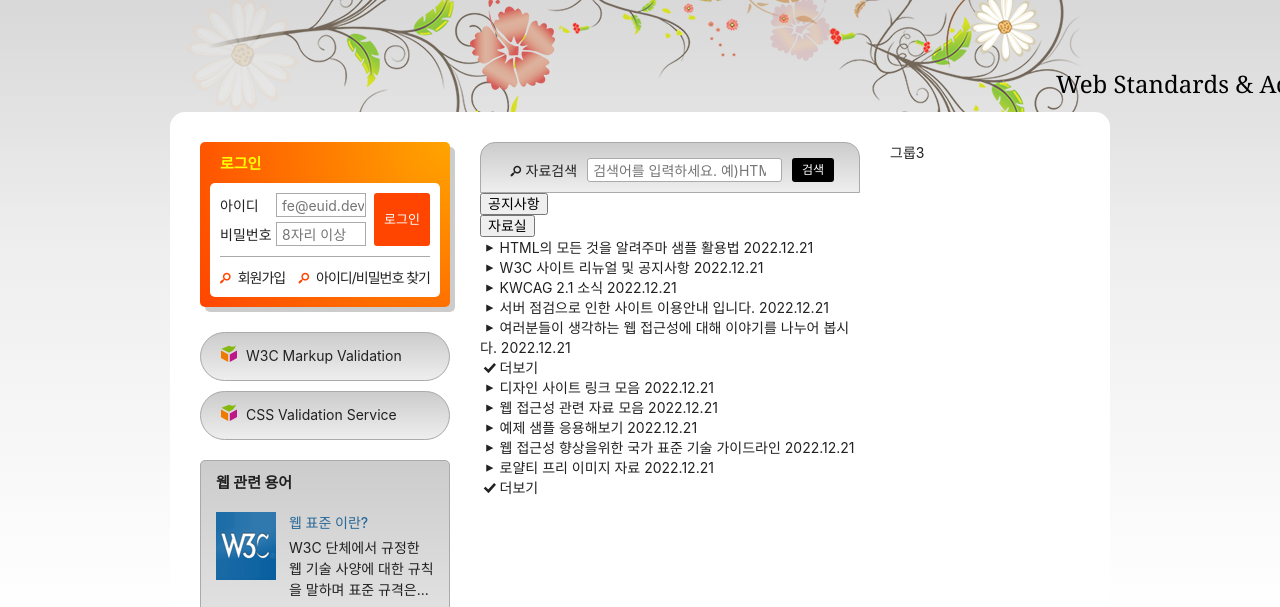
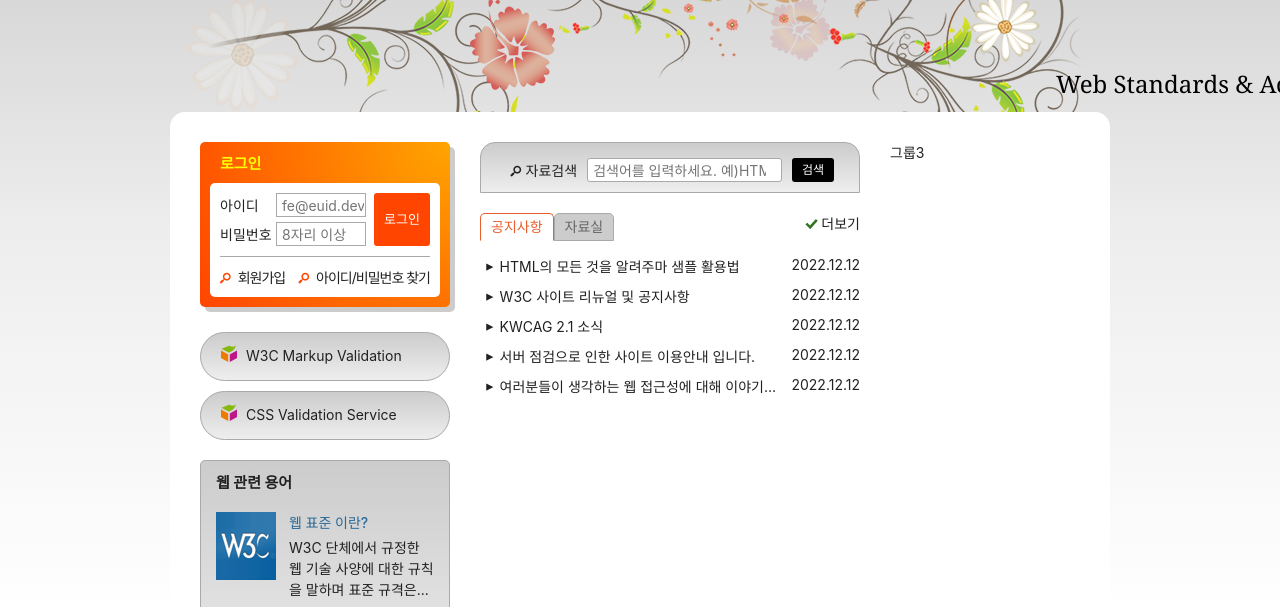
Before and after one commit to hayeonn2/HTML5, a website: page index.html in a window 1280 px wide. Shown: the part 135-742 px from the top of the page. Drawn offline with Linux system fonts and the light colour scheme; a web font is replaced by a local one.

Commit message:
공지사항 및 자료실 완료

```diff
--- a/index.html
+++ b/index.html
@@ -306,11 +306,10 @@
         </form>
 
         <div class="board">
-          <ul class="tab-list" role="tablist">
-            <li role="none">
+          <div class="tab-list" role="tablist">
             <button
               type="button"
-                class="tab"
+              class="tab is-select"
               role="tab"
               aria-selected="true"
               aria-controls="notice"
@@ -318,9 +317,6 @@
             >
               공지사항
             </button>
-            </li>
-
-            <li role="none">
             <button
               type="button"
               class="tab"
@@ -331,11 +327,10 @@
             >
               자료실
             </button>
-            </li>
-          </ul>
+          </div>
 
           <div
-            class="notice tab-panel"
+            class="notice tab-panel is-select"
             role="tabpanel"
             id="notice"
             aria-labelledby="noticeButton"
@@ -347,28 +342,28 @@
                 <a class="icon-stop" href="/"
                   >HTML의 모든 것을 알려주마 샘플 활용법</a
                 >
-                <time datetime="2022-12-12T13:53:45">2022.12.21</time>
+                <time datetime="2022-12-12T13:53:45">2022.12.12</time>
               </li>
               <li>
                 <a class="icon-stop" href="/">W3C 사이트 리뉴얼 및 공지사항</a>
-                <time datetime="2022-12-12T13:53:45">2022.12.21</time>
+                <time datetime="2022-12-12T13:53:45">2022.12.12</time>
               </li>
               <li>
                 <a class="icon-stop" href="/">KWCAG 2.1 소식</a>
-                <time datetime="2022-12-12T13:53:45">2022.12.21</time>
+                <time datetime="2022-12-12T13:53:45">2022.12.12</time>
               </li>
               <li>
                 <a class="icon-stop" href="/"
                   >서버 점검으로 인한 사이트 이용안내 입니다.</a
                 >
-                <time datetime="2022-12-12T13:53:45">2022.12.21</time>
+                <time datetime="2022-12-12T13:53:45">2022.12.12</time>
               </li>
               <li>
                 <a class="icon-stop" href="/"
                   >여러분들이 생각하는 웹 접근성에 대해 이야기를 나누어
                   봅시다.</a
                 >
-                <time datetime="2022-12-12T13:53:45">2022.12.21</time>
+                <time datetime="2022-12-12T13:53:45">2022.12.12</time>
               </li>
             </ul>
 
--- a/styles/style.css
+++ b/styles/style.css
@@ -625,6 +625,76 @@ body {
   font-size: 1.2rem;
 }
 
+/* 공지사항 및 자료실 */
+.board {
+  margin-top: 20px;
+  position: relative;
+}
+
+.tab-list {
+  display: flex;
+  flex-flow: row nowrap;
+}
+
+.tab {
+  border: 1px solid #aaa;
+  background-color: #ccc;
+  border-radius: 5px 5px 0 0;
+  padding: 5px 10px;
+  color: #666;
+}
+
+.is-select.tab {
+  background-color: #fff;
+  color: #e85e2c;
+  border-color: currentColor currentColor #fff currentColor;
+}
+
+.tab-panel {
+  display: none;
+  margin-top: 15px;
+}
+
+.is-select.tab-panel {
+  display: block;
+}
+
+.board-list li {
+  margin-top: 10px;
+  display: flex;
+  flex-flow: row nowrap;
+  justify-content: space-between;
+}
+
+.board-list a {
+  /* 앵커영역 확대 */
+  flex-grow: 1;
+  /* 말줄임표 세트 */
+  white-space: nowrap;
+  overflow: hidden;
+  text-overflow: ellipsis;
+}
+
+.board-list time {
+  flex-shrink: 0;
+  margin-left: 10px;
+}
+
+.board-more {
+  /* background-color: skyblue; */
+  position: absolute;
+  /* 패딩때문에 위치조절을 다시 해준 것 */
+  top: -8px;
+  right: -8px;
+  /* 키보드 접근시 클릭할 수 있는 영역이 넓게 하기 위해 */
+  padding: 8px;
+}
+
+.icon-plus::before {
+  /* 색상의 농도를 조절하기에 좋음 */
+  color: hsla(110, 50%, 30%, 1);
+}
+
 /* 슬로건 */
 .slogan {
   background: lightgreen;
```
Lines whose indentation alone changed are shown as unchanged.
